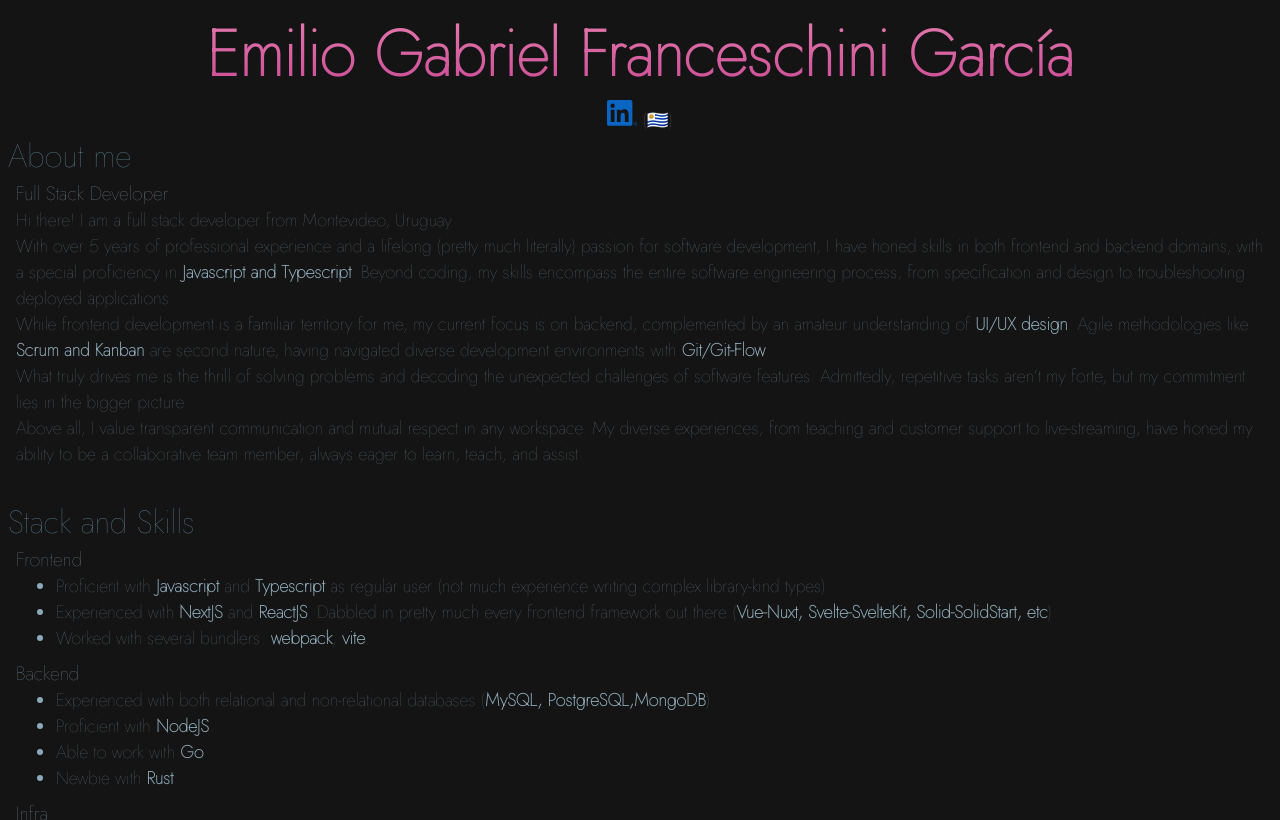
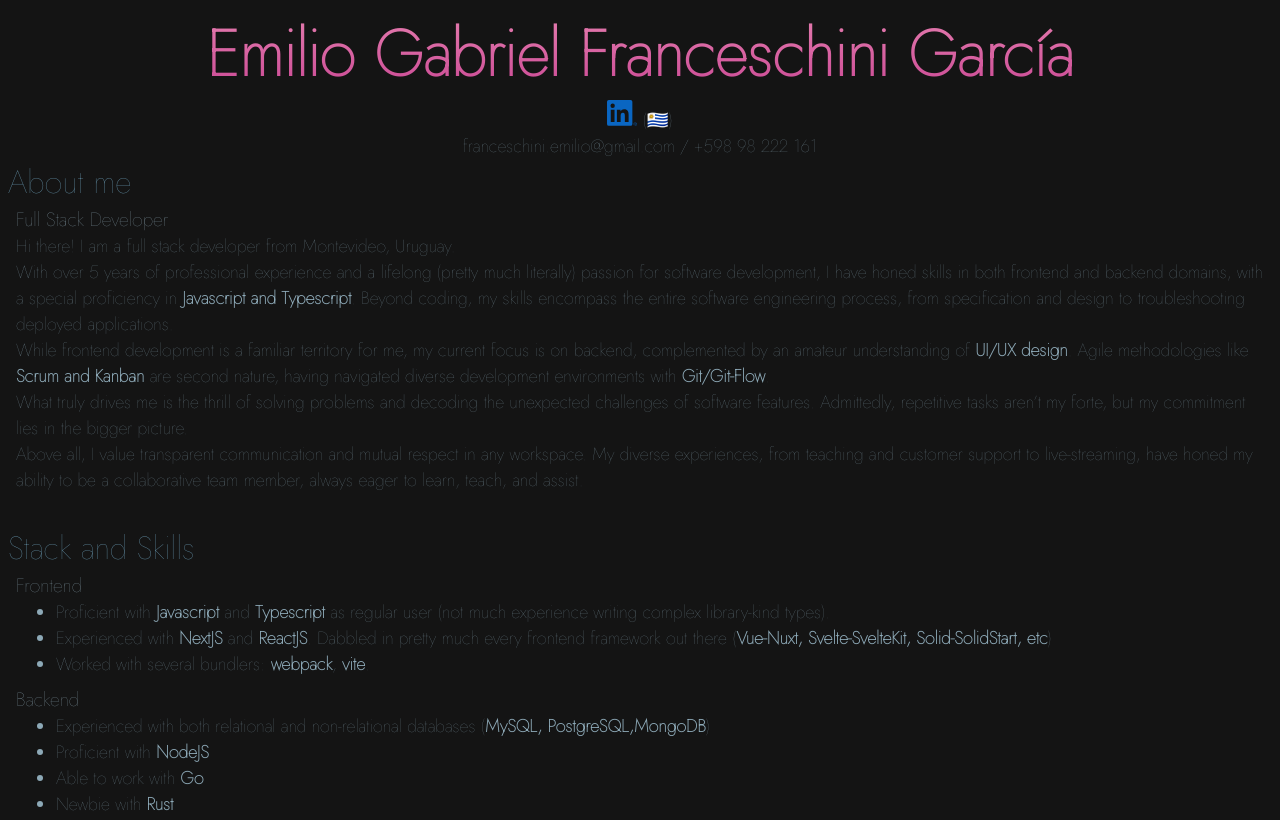
Before and after one commit to EmoPorEmilio/emoporemilio, a website: page public/cv/index.html in a window 1280 px wide. Shown: the top 820 px of the page. Drawn offline with Linux system fonts and the light colour scheme.

Commit message:
add contact info

```diff
--- a/public/cv/index.html
+++ b/public/cv/index.html
@@ -68,6 +68,9 @@
         <img width="30 rem" src="../resources/linkedin.svg"
       /></a>
       (&#x1F1FA;&#x1F1FE;)
+    </p>
+    <p style="text-align: center">
+      franceschini.emilio@gmail.com / +598 98 222 161
     </p>
     <article>
       <h2>About me</h2>
```
